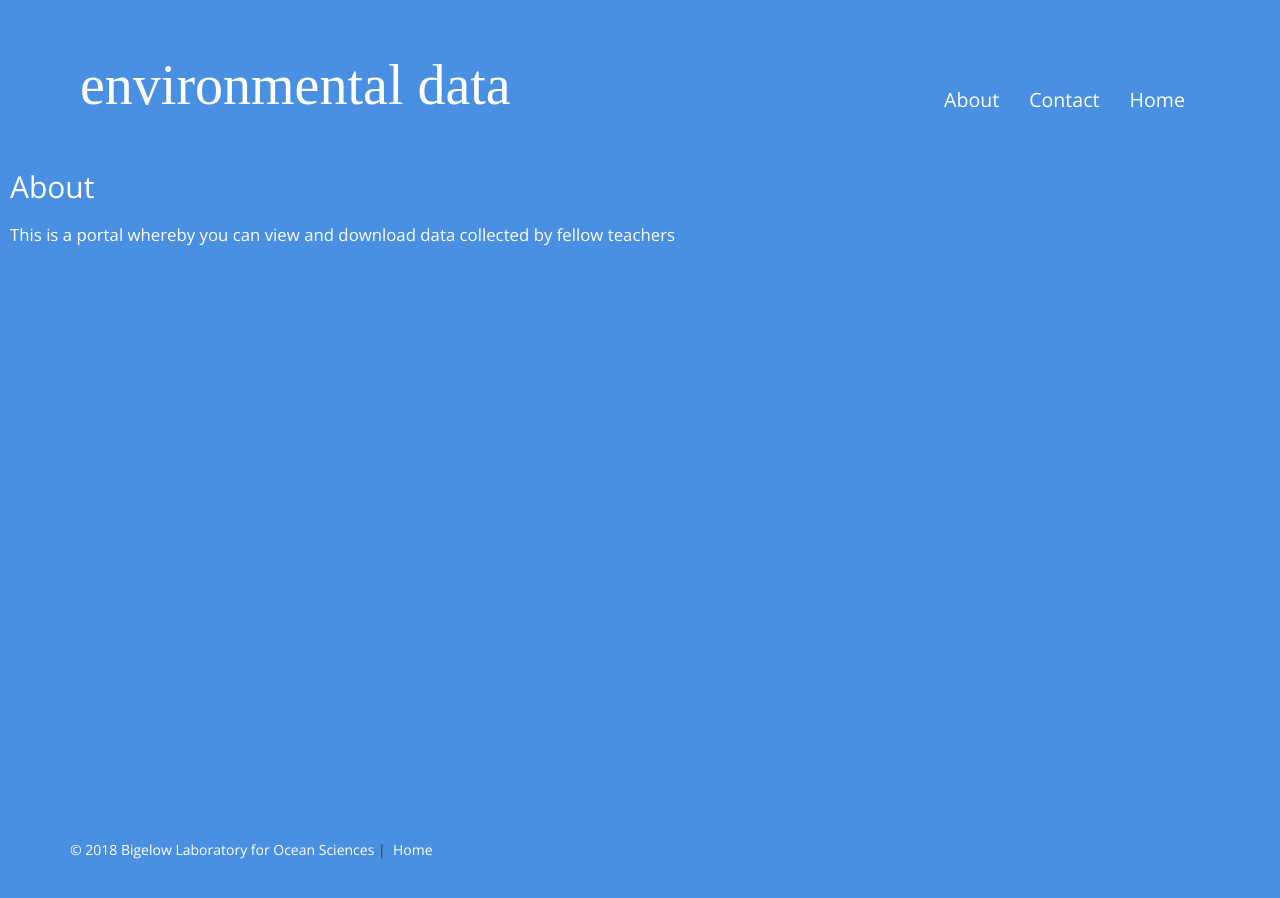
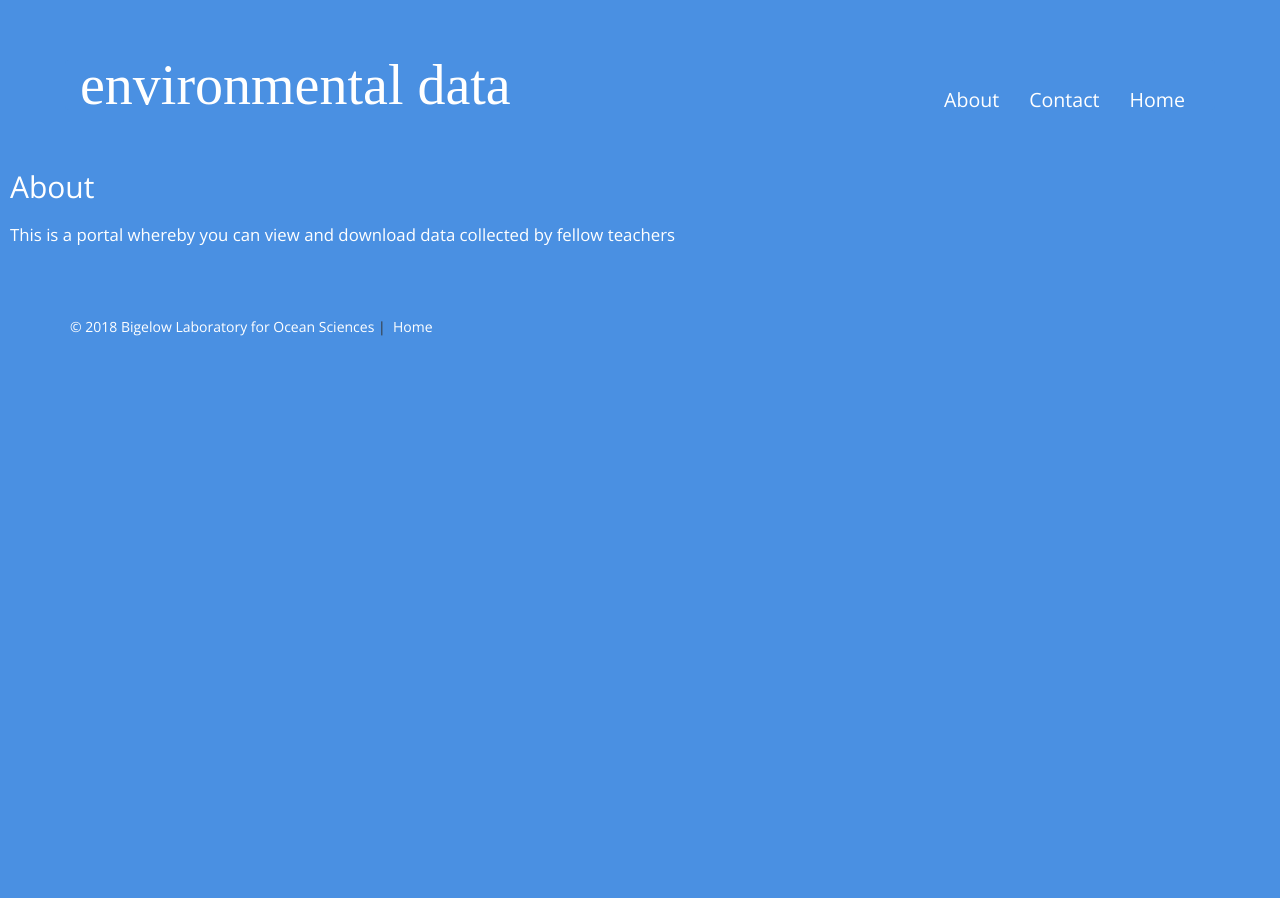
Before and after one commit to arthurbumblebee/TeachersData, a Jekyll site: the page built from pages/01_about.md, in a window 1280 px wide. Built offline with Jekyll 4.4.1, drawn with Linux system fonts in a browser that asks for light colours; some web fonts are replaced.

```diff
--- a/_layouts/page.html
+++ b/_layouts/page.html
@@ -3,6 +3,4 @@
 ---
 
 <h2>{{ page.title }}</h2>
-<div>
-    {{ content }}
-</div>
+{{ content }}
--- a/_posts/2018-06-11-welcome-to-jekyll.markdown
+++ b/_posts/2018-06-11-welcome-to-jekyll.markdown
@@ -15,7 +15,9 @@
   puts "Hi, #{name}"
 end
 print_hi('Tom')
-#=> prints 'Hi, Tom' to STDOUT.
+
+# => prints 'Hi, Tom' to STDOUT
+
 {% endhighlight %}
 
 Check out the [Jekyll docs][jekyll-docs] for more info on how to get the most out of Jekyll. File all bugs/feature requests at [Jekyll’s GitHub repo][jekyll-gh]. If you have questions, you can ask them on [Jekyll Talk][jekyll-talk].
--- a/css/main.css
+++ b/css/main.css
@@ -133,14 +133,21 @@
     padding: 10px;
 }
 
-#body {
+#body{
     padding: 10px;
     padding-bottom: 60px;
 }
 
 #footer {
-    position: absolute;
+    position: relative;
     bottom: 0;
     width: 100%;
     height: 60px;
 }
+.row{
+    padding: 10px;
+    padding-left: 20px;
+    color: white !important;
+    font-family: 'Open Sans';
+    font-size: 1.1em;
+}
```
Also changed, not shown: index.md (+11 -10 lines), .markdownlint.json (added).
